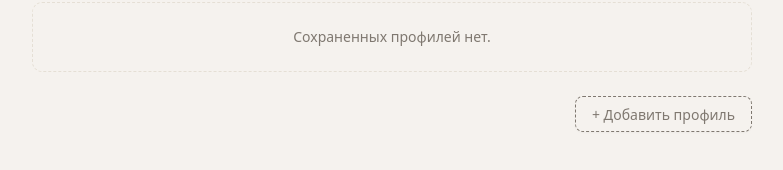
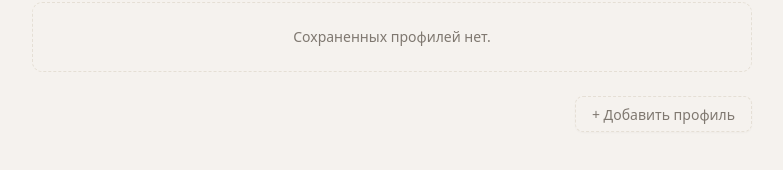
Before and after one commit to metalmon/volt-admin, a React (Vite) app: page / in a window 1280 px wide. Shown: the part 184-354 px from the top of the page, without its empty margins (248-1031 px from the left). Built offline with nearby package versions, Linux system fonts and the light colour scheme.

Commit message:
fix(volt-admin): restore shadcn border-color base reset (bare border was currentColor -> white outlines on cards/outline buttons in dark mode)

```diff
--- a/src/index.css
+++ b/src/index.css
@@ -216,6 +216,22 @@
   --color-sidebar-ring: #8a8a88;
 }
 
+/* Default every element's border color to the theme token. Tailwind v4 makes
+   a bare `border` utility resolve to `currentColor` (the text color) unless a
+   base rule sets otherwise — without this, cards and outline buttons drew
+   near-white borders in dark mode (currentColor = the light foreground). The
+   copied Thunderbolt components rely on this reset (see button.tsx's outline
+   variant, which uses a bare `border` expecting --color-border in both modes). */
+@layer base {
+  *,
+  ::after,
+  ::before,
+  ::backdrop,
+  ::file-selector-button {
+    border-color: var(--color-border);
+  }
+}
+
 body {
   margin: 0;
   min-height: 100vh;
```
